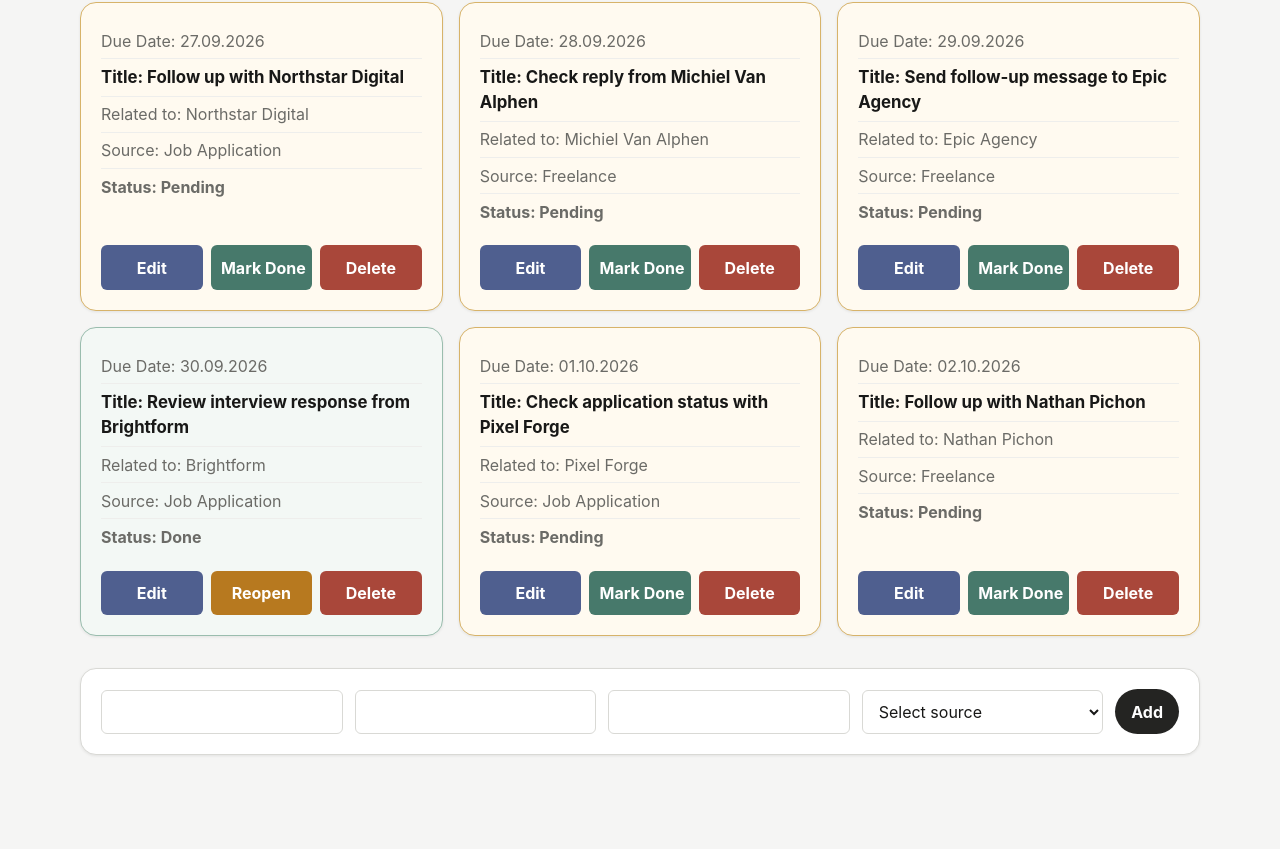
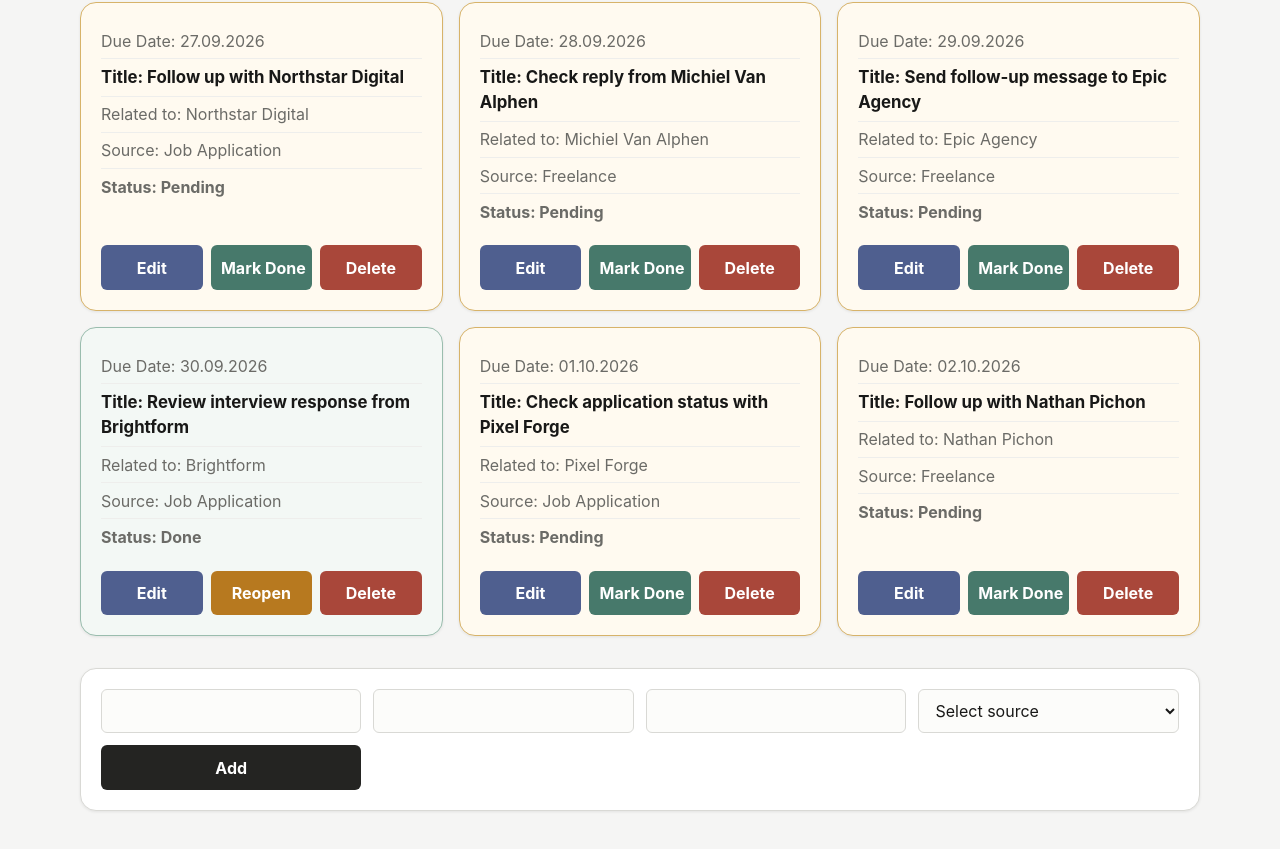
Before and after one commit to LejeuneA/Pitchboard, a React (Vite) app: page / in a window 1280 px wide. Shown: the part 255-1104 px from the top of the page. Before the commit the page ends 1074 px from the top, so only its background shows below. Built offline with nearby package versions, Linux system fonts and the light colour scheme.

Commit message:
Refine form field layout

```diff
--- a/src/styles/global.scss
+++ b/src/styles/global.scss
@@ -174,9 +174,9 @@
   grid-column: 1 / -1;
 
   display: grid;
-  grid-template-columns: repeat(4, minmax(0, 1fr)) auto;
+  grid-template-columns: repeat(4, minmax(0, 1fr));
   gap: 0.75rem;
-  align-items: end;
+  align-items: stretch;
 
   margin-top: 1rem;
   padding: 1.25rem;
@@ -200,6 +200,11 @@
 select {
   min-height: 44px;
   padding: 0 12px;
+  background: #fcfcfa;
+
+  &:hover {
+    border-color: #b9b9b2;
+  }
 }
 
 textarea {
@@ -235,6 +240,7 @@
 form button {
   min-height: 44px;
   margin: 0;
+  border-radius: var(--radius-sm);
   background: var(--color-primary);
 
   &:hover {
```
